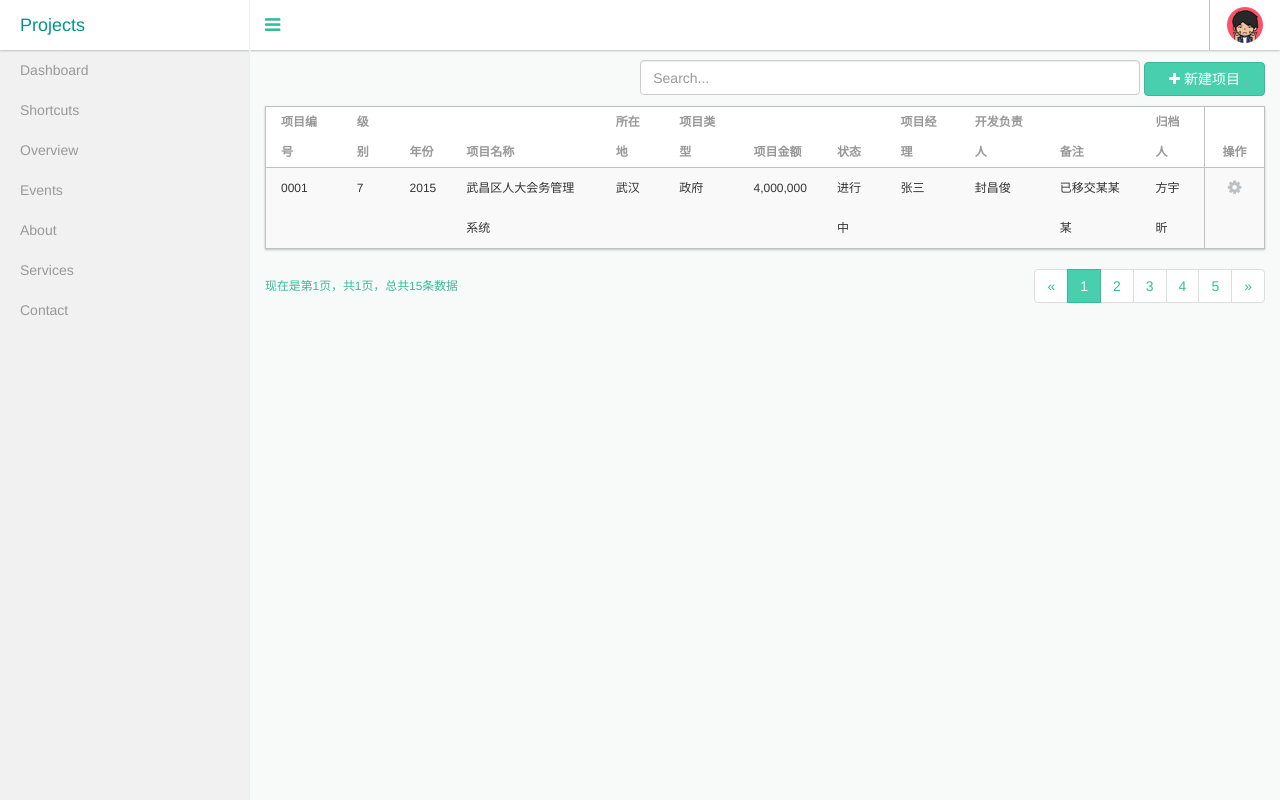
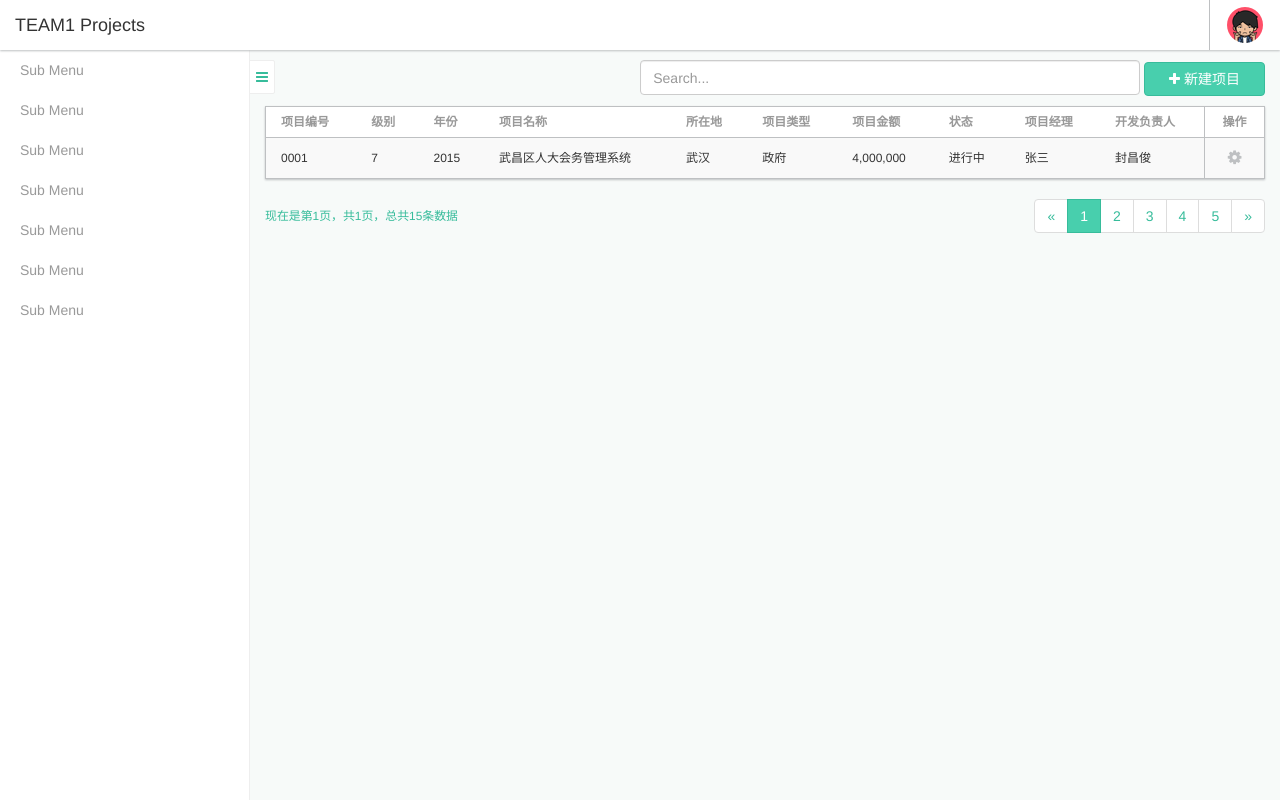
Before and after one commit to gexi7n/PMC, a plain HTML site: page index.html in a window 1280 px wide. Drawn offline with Linux system fonts and the light colour scheme; files whose address does not match are found by name.

Commit message:
0.0.4 -modify sidebar below top-nav

```diff
--- a/css/simple-sidebar.css
+++ b/css/simple-sidebar.css
@@ -14,6 +14,14 @@
     transition: all 0.5s ease;
 }
 #menu-toggle {
+    display: block;
+    padding: 6px;
+    position: absolute;
+    left: -1px;
+    top: 0;
+    border: 1px solid #eee;
+    border-radius: 0 2px 2px 0;
+    background: white;
     color: #37BC9B !important;
 }
 #wrapper.toggled {
@@ -28,7 +36,7 @@
     height: 100%;
     margin-left: -250px;
     overflow-y: auto;
-    background: #f1f1f1;
+    background: #fff;
     -webkit-transition: all 0.5s ease;
     -moz-transition: all 0.5s ease;
     -o-transition: all 0.5s ease;
@@ -43,6 +51,7 @@
 #page-content-wrapper {
     width: 100%;
     position: absolute;
+    margin-top: 10px;
 }
 
 #wrapper.toggled #page-content-wrapper {
@@ -111,6 +120,7 @@
 
     #sidebar-wrapper {
         width: 250px;
+        margin-top: -10px;
     }
 
     #wrapper.toggled #sidebar-wrapper {
--- a/css/style.css
+++ b/css/style.css
@@ -14,7 +14,8 @@ body {
   border: none;
   background: white;
   box-shadow: 0px 1px 2px 0px #BEC0C2;
-  margin-bottom: 10px;
+  margin-bottom: 0;
+  z-index: 6000;
 }
 .navbar-brand {
   color: #333 !important;
--- a/index.html
+++ b/index.html
@@ -13,43 +13,10 @@
 </head>
 
 <body>
-    <div id="wrapper">
-        <!-- Sidebar -->
-        <div id="sidebar-wrapper">
-            <ul class="sidebar-nav">
-                <li class="sidebar-brand">
-                    <a href="#">Projects</a>
-                </li>
-                <li>
-                    <a href="#">Dashboard</a>
-                </li>
-                <li>
-                    <a href="#">Shortcuts</a>
-                </li>
-                <li>
-                    <a href="#">Overview</a>
-                </li>
-                <li>
-                    <a href="#">Events</a>
-                </li>
-                <li>
-                    <a href="#">About</a>
-                </li>
-                <li>
-                    <a href="#">Services</a>
-                </li>
-                <li>
-                    <a href="#">Contact</a>
-                </li>
-            </ul>
-        </div>
-        <!-- /#sidebar-wrapper -->
-        <!-- Page Content -->
-        <div id="page-content-wrapper">
     <div class="navbar navbar-default navbar-custom">
         <div class="container-fluid">
             <div class="navbar-header">
-                        <a class="navbar-brand" href="#menu-toggle" id="menu-toggle"><i class="fa fa-bars"></i></a>
+                <a class="navbar-brand" href="index.html">TEAM1 Projects</a>
             </div>
             <div class="navbar-right visible-sm visible-md visible-lg">
                 <ul class="nav navbar-nav">
@@ -67,6 +34,37 @@
             </div>
         </div>
     </div>
+    <div id="wrapper">
+        <!-- Sidebar -->
+        <div id="sidebar-wrapper">
+            <ul class="sidebar-nav">
+                <li>
+                    <a href="#">Sub Menu</a>
+                </li>
+                <li>
+                    <a href="#">Sub Menu</a>
+                </li>
+                <li>
+                    <a href="#">Sub Menu</a>
+                </li>
+                <li>
+                    <a href="#">Sub Menu</a>
+                </li>
+                <li>
+                    <a href="#">Sub Menu</a>
+                </li>
+                <li>
+                    <a href="#">Sub Menu</a>
+                </li>
+                <li>
+                    <a href="#">Sub Menu</a>
+                </li>
+            </ul>
+        </div>
+        <!-- /#sidebar-wrapper -->
+        <!-- Page Content -->
+        <div id="page-content-wrapper">
+            <a href="#menu-toggle" id="menu-toggle"><i class="fa fa-bars"></i></a>
             <section class="search">
                 <div class="container-fluid">
                     <div class="sub-nav">
@@ -82,16 +80,14 @@
                             <tr>
                                 <th class="visible-sm visible-md visible-lg">项目编号</th>
                                 <th class="visible-sm visible-md visible-lg">级别</th>
-                                <th class="visible-md visible-lg">年份</th>
+                                <th class="visible-lg">年份</th>
                                 <th class="visible-xs visible-sm visible-md visible-lg">项目名称</th>
                                 <th class="visible-lg">所在地</th>
                                 <th class="visible-lg">项目类型</th>
-                                <th class="visible-md visible-lg">项目金额</th>
-                                <th class="visible-sm visible-md visible-lg">状态</th>
+                                <th class="visible-lg">项目金额</th>
+                                <th class="visible-lg">状态</th>
                                 <th class="visible-lg">项目经理</th>
                                 <th class="visible-lg">开发负责人</th>
-                                <th class="visible-lg">备注</th>
-                                <th class="visible-lg">归档人</th>
                                 <th class="text-center td-btn">操作</th>
                             </tr>
                         </thead>
@@ -99,16 +95,14 @@
                             <tr>
                                 <td class="visible-sm visible-md visible-lg">0001</td>
                                 <td class="visible-sm visible-md visible-lg">7</td>
-                                <td class="visible-md visible-lg">2015</td>
+                                <td class="visible-lg">2015</td>
                                 <td class="visible-xs visible-sm visible-md visible-lg">武昌区人大会务管理系统</td>
                                 <td class="visible-lg">武汉</td>
                                 <td class="visible-lg">政府</td>
-                                <td class="visible-md visible-lg">4,000,000</td>
-                                <td class="visible-sm visible-md visible-lg">进行中</td>
+                                <td class="visible-lg">4,000,000</td>
+                                <td class="visible-lg">进行中</td>
                                 <td class="visible-lg">张三</td>
                                 <td class="visible-lg">封昌俊</td>
-                                <td class="visible-lg">已移交某某某</td>
-                                <td class="visible-lg">方宇昕</td>
                                 <td class="text-center td-btn"><a class="btn-table" href="project-info.html" title="编辑"><i class="fa fa-cog" aria-hidden="true"></a></td>
                             </tr>
                         </tbody>
```
Lines whose indentation alone changed are shown as unchanged.
